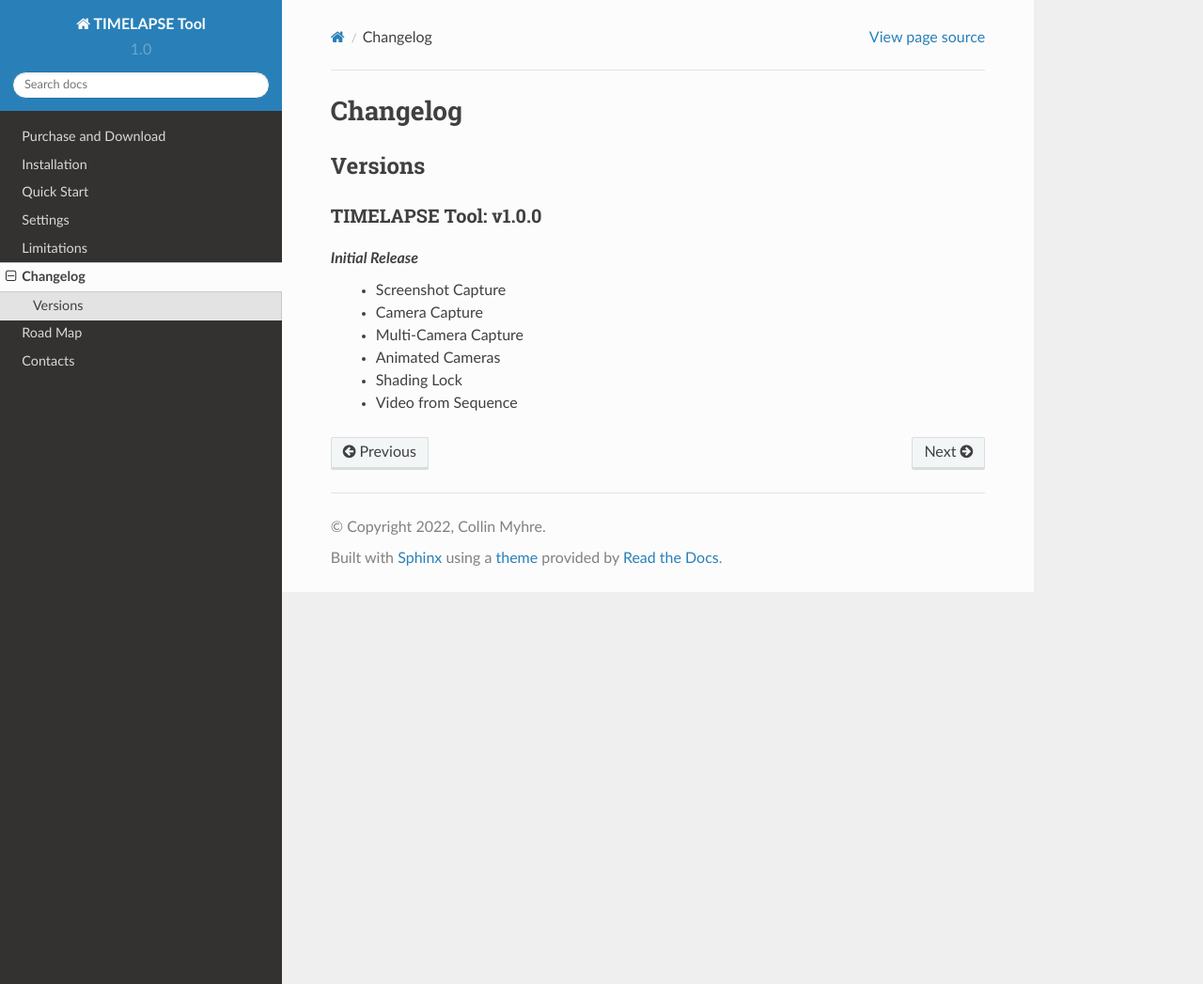
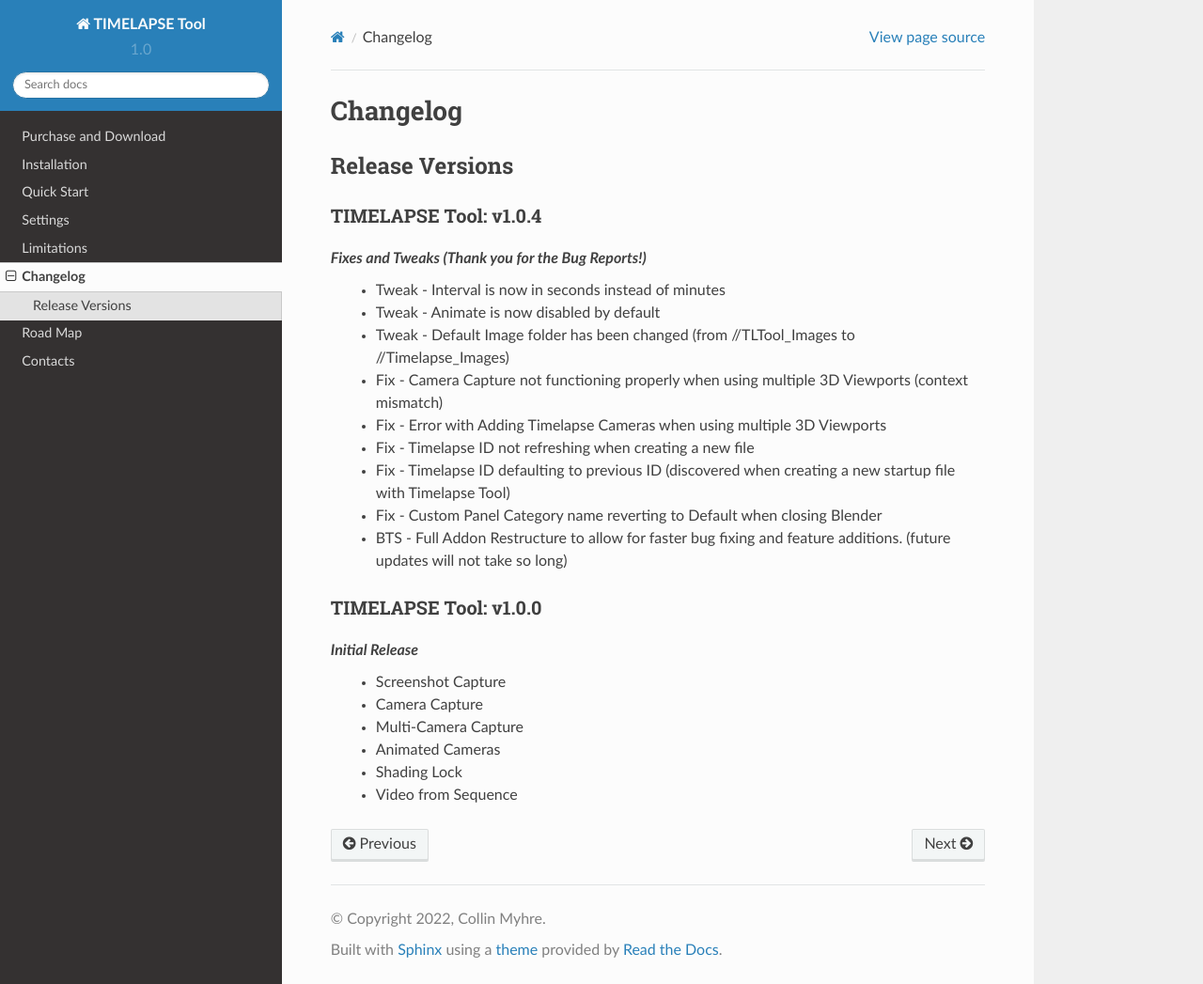
Before and after one commit to fwiller-git/TIMELAPSE-Tool-Docs, a Sphinx documentation site: the page built from docs/source/changelog.rst, in a window 1280 px wide and 1047 px high. Shown: the whole window at 94% size. Built offline with Sphinx 7.4.7 and the Read the Docs theme 2.0.0, drawn with Linux system fonts in a browser that asks for light colours; pages that are not in the unit, such as notebooks, are missing from menus.

Commit message:
1.0.4 changelog

```diff
--- a/docs/source/changelog.rst
+++ b/docs/source/changelog.rst
@@ -1,8 +1,22 @@
 Changelog
 =========
 
-Versions
---------
+Release Versions
+----------------
+
+TIMELAPSE Tool: v1.0.4
+^^^^^^^^^^^^^^^^^^^^^^
+*Fixes and Tweaks (Thank you for the Bug Reports!)*
+  * Tweak - Interval is now in seconds instead of minutes
+  * Tweak - Animate is now disabled by default
+  * Tweak - Default Image folder has been changed (from //TLTool_Images to //Timelapse_Images)
+  * Fix - Camera Capture not functioning properly when using multiple 3D Viewports (context mismatch)
+  * Fix - Error with Adding Timelapse Cameras when using multiple 3D Viewports
+  * Fix - Timelapse ID not refreshing when creating a new file
+  * Fix - Timelapse ID defaulting to previous ID (discovered when creating a new startup file with Timelapse Tool)
+  * Fix - Custom Panel Category name reverting to Default when closing Blender
+  * BTS - Full Addon Restructure to allow for faster bug fixing and feature additions. (future updates will not take so long)
+
 TIMELAPSE Tool: v1.0.0
 ^^^^^^^^^^^^^^^^^^^^^^
 *Initial Release*
```
